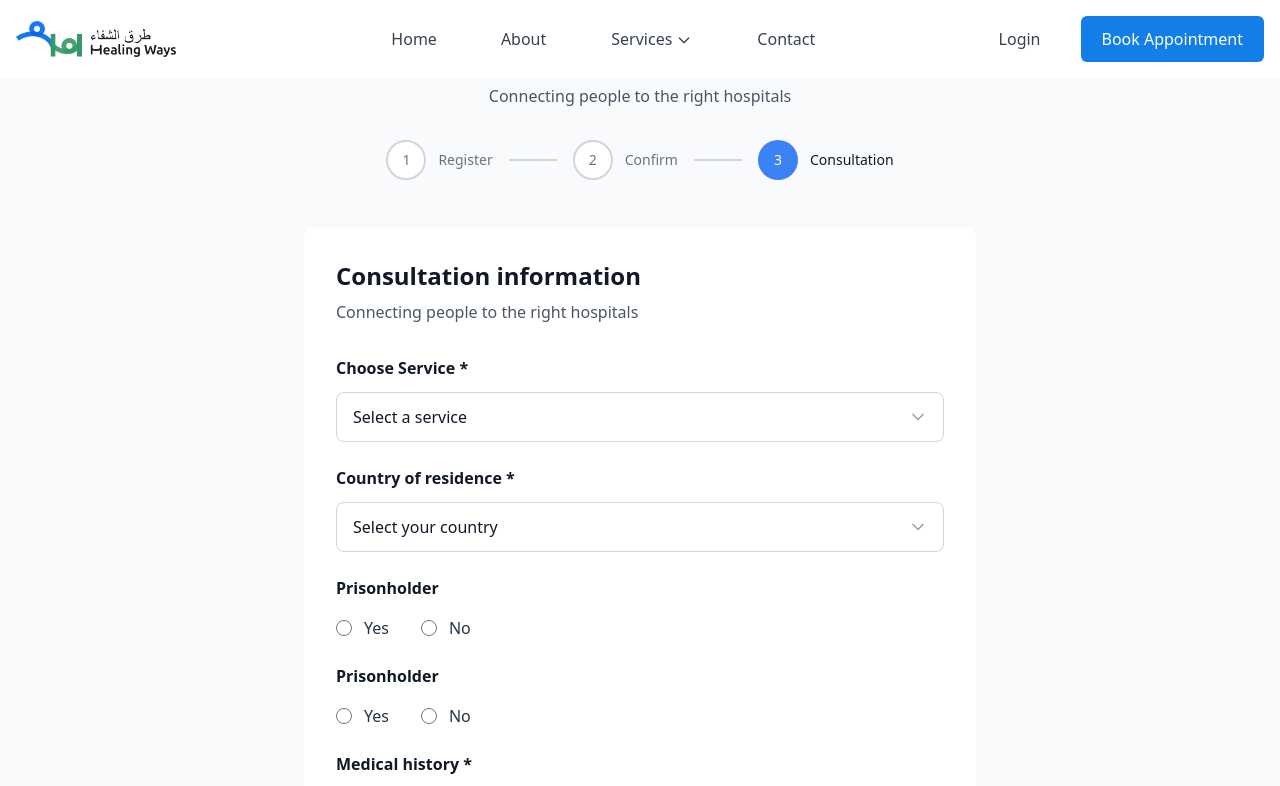
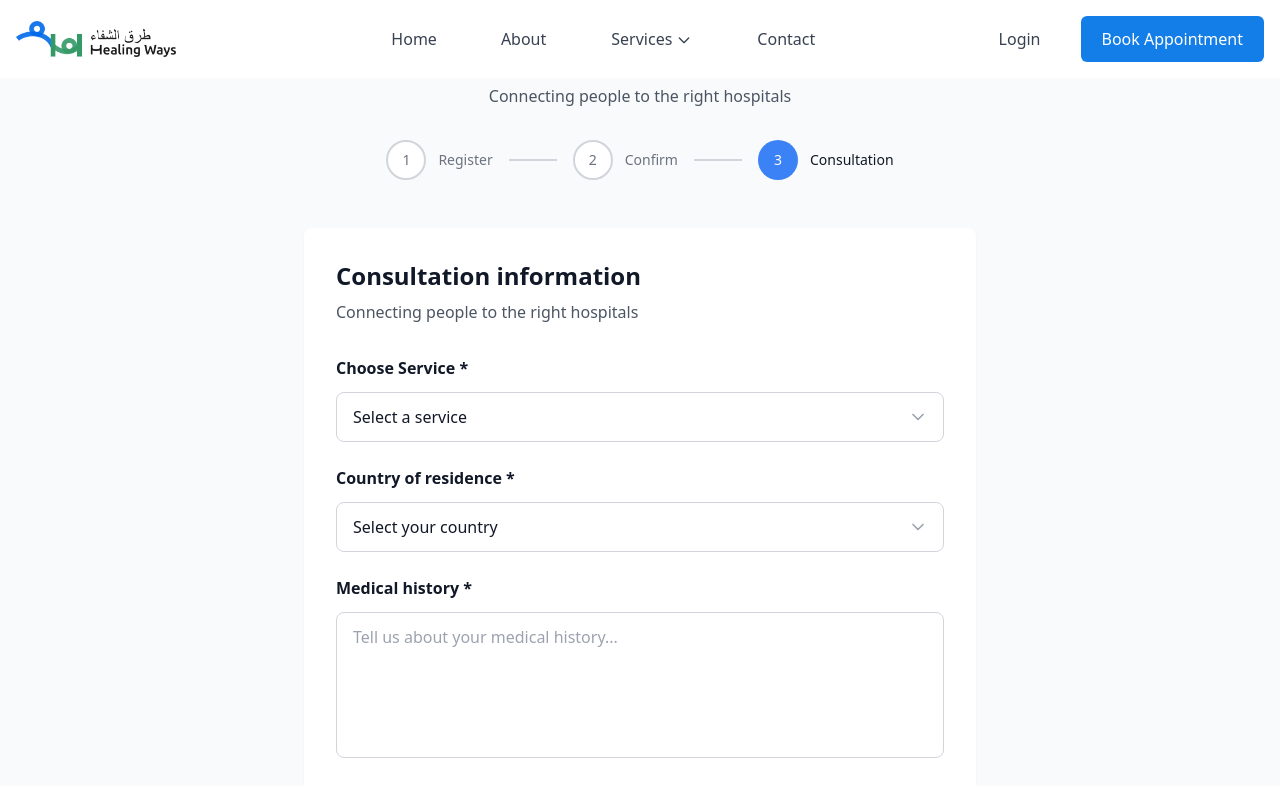
Before and after one commit to Binmuhammad001/healing-ways, a React (Vite) app: page /consultation in a window 1280 px wide. Shown: the top 786 px of the page. Built offline with nearby package versions, Linux system fonts and the light colour scheme.

Commit message:
Update ConsultationForm.jsx

```diff
--- a/src/components/signup/ConsultationForm.jsx
+++ b/src/components/signup/ConsultationForm.jsx
@@ -240,67 +240,7 @@ export default function ConsultationForm() {
               </div>
             </div>
 
-            {/* Radio Buttons */}
-            <div>
-              <label className="block text-gray-900 font-semibold mb-3 sm:mb-4 text-sm sm:text-base">
-                Prisonholder
-              </label>
-              <div className="flex gap-6 sm:gap-8">
-                <label className="flex items-center gap-2 sm:gap-3 cursor-pointer">
-                  <input
-                    type="radio"
-                    name="prisonholder"
-                    value="Yes"
-                    checked={formData.prisonholder === "Yes"}
-                    onChange={handleInputChange}
-                    className="w-4 h-4 text-blue-600"
-                  />
-                  <span className="text-sm sm:text-base">Yes</span>
-                </label>
-                <label className="flex items-center gap-2 sm:gap-3 cursor-pointer">
-                  <input
-                    type="radio"
-                    name="prisonholder"
-                    value="No"
-                    checked={formData.prisonholder === "No"}
-                    onChange={handleInputChange}
-                    className="w-4 h-4 text-blue-600"
-                  />
-                  <span className="text-sm sm:text-base">No</span>
-                </label>
-              </div>
-            </div>
 
-            {/* Radio Buttons */}
-            <div>
-              <label className="block text-gray-900 font-semibold mb-3 sm:mb-4 text-sm sm:text-base">
-                Prisonholder
-              </label>
-              <div className="flex gap-6 sm:gap-8">
-                <label className="flex items-center gap-2 sm:gap-3 cursor-pointer">
-                  <input
-                    type="radio"
-                    name="prisonholder"
-                    value="Yes"
-                    checked={formData.prisonholder === "Yes"}
-                    onChange={handleInputChange}
-                    className="w-4 h-4 text-blue-600"
-                  />
-                  <span className="text-sm sm:text-base">Yes</span>
-                </label>
-                <label className="flex items-center gap-2 sm:gap-3 cursor-pointer">
-                  <input
-                    type="radio"
-                    name="prisonholder"
-                    value="No"
-                    checked={formData.prisonholder === "No"}
-                    onChange={handleInputChange}
-                    className="w-4 h-4 text-blue-600"
-                  />
-                  <span className="text-sm sm:text-base">No</span>
-                </label>
-              </div>
-            </div>
 
             {/* Medical History */}
             <div>
```
